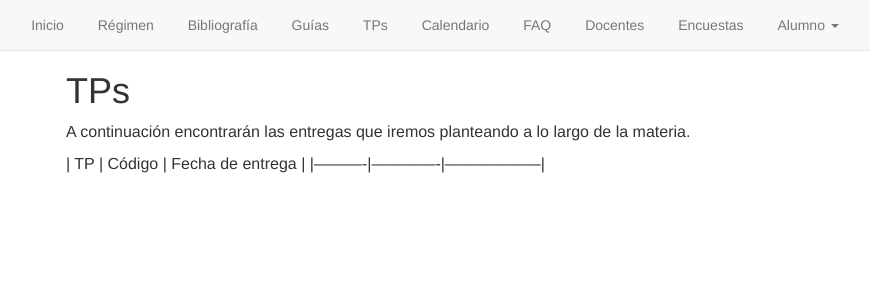
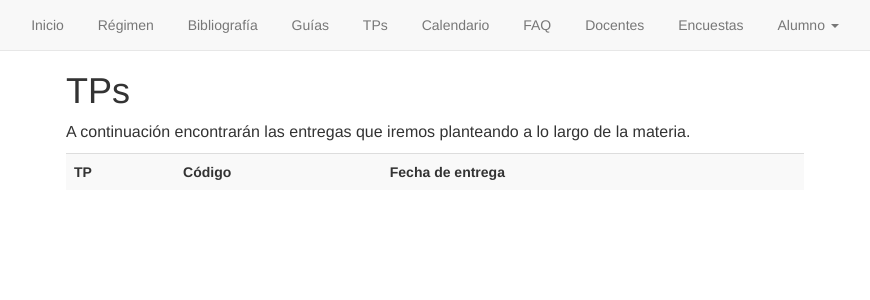
Before and after one commit to algoritmos-rw/algoritmos, a Jekyll site: the page built from static/04_tps.md, in a window 1280 px wide. Shown: the top 300 px of the page, without its empty margins (205-1075 px from the left). Built offline with Jekyll 4.4.1, drawn with Linux system fonts in a browser that asks for light colours; part of the change alters nothing that is shown.

Commit message:
Fix tabla

```diff
--- a/static/04_tps.md
+++ b/static/04_tps.md
@@ -12,6 +12,5 @@ A continuación encontrarán las entregas que iremos planteando a lo largo de la
 materia.
 
 {: .table .table-striped}
-| TP       | Código      | Fecha de entrega |
-|----------|-------------|------------------|{% for tp in site.posts reversed %}{% assign expiracion = tp.fin_cuatrimestre | date: "%Y-%m-%d" %}{% if tp.es_TP and hoy < expiracion %}
+| **TP**       | **Código**      | **Fecha de entrega** |{% for tp in site.posts reversed %}{% assign expiracion = tp.fin_cuatrimestre | date: "%Y-%m-%d" %}{% if tp.es_TP and hoy < expiracion %}
 |[{{tp.nombre_TP}}]({{tp.link_enunciado | relative_url}}) | [{{tp.zip}}]({{tp.link_zip}}) | {{tp.fecha_entrega}}{% endif %}{% endfor %}
```
